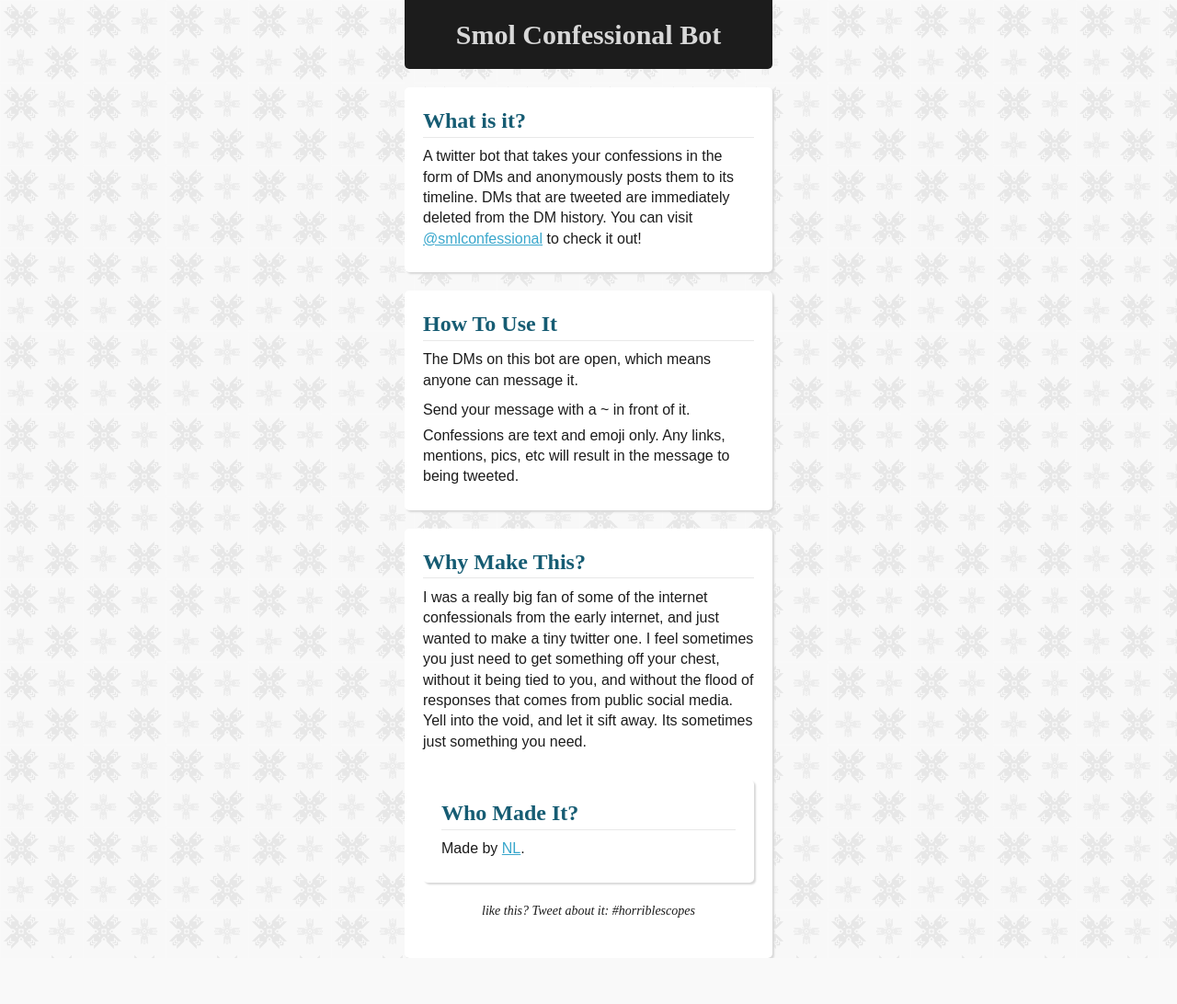
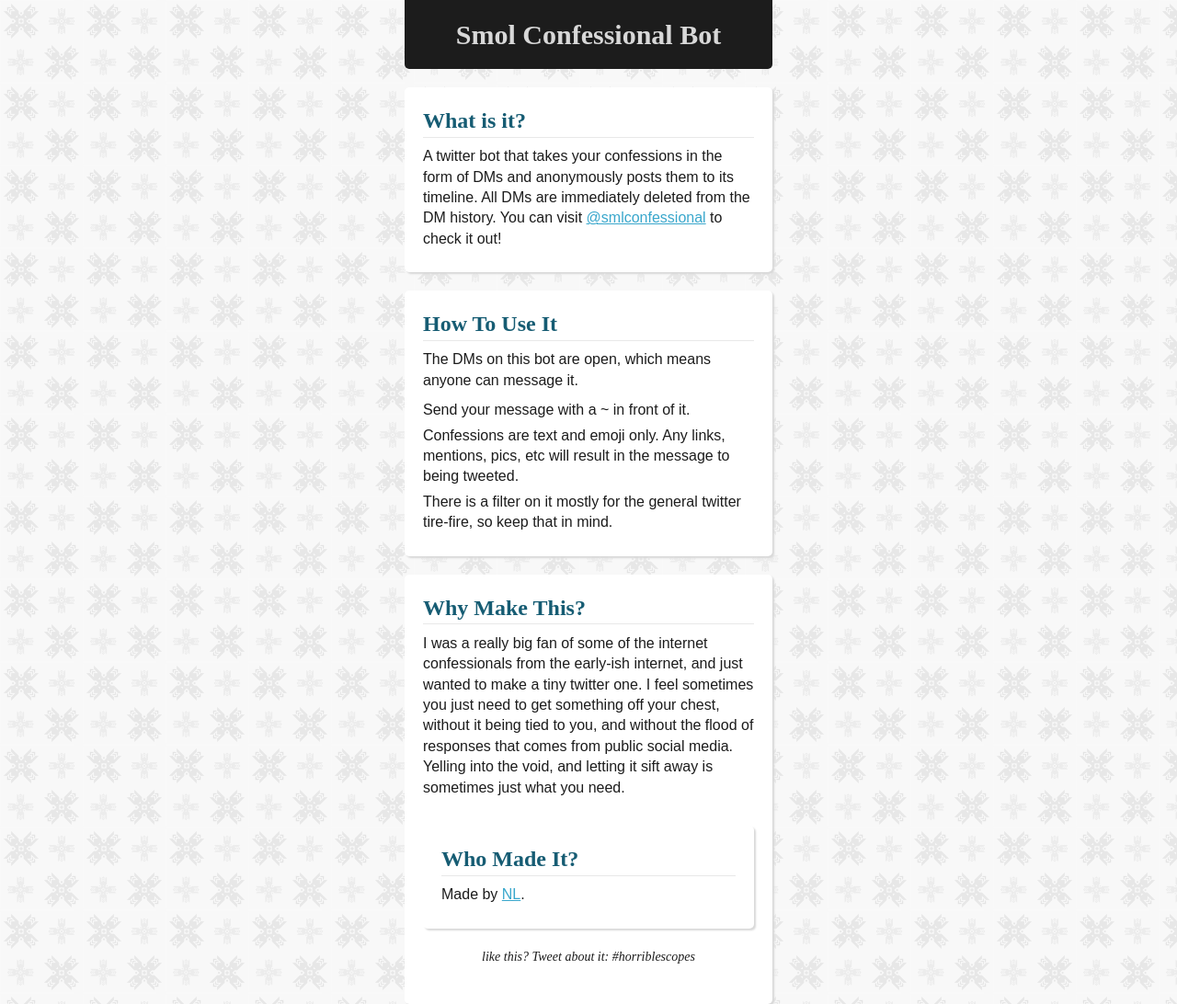
Before and after one commit to sharkwheels/confessionbot, a Flask app: page / in a window 1280 px wide. Shown: the whole page at 92% size. Before the commit the page ends 1042 px from the top, so only its background shows below. Run offline with Flask 2, Linux system fonts and the light colour scheme; some web fonts are replaced.

Commit message:
text update

```diff
--- a/templates/main.html
+++ b/templates/main.html
@@ -3,7 +3,7 @@
 {% block content %}
  <article>
  	<h2>What is it?</h2>
- 	<p>A twitter bot that takes your confessions in the form of DMs and anonymously posts them to its timeline. DMs that are tweeted are immediately deleted from the DM history. You can visit <a href="http://twitter.com/smlconfessional" target="_blank">@smlconfessional</a> to check it out!</p>
+ 	<p>A twitter bot that takes your confessions in the form of DMs and anonymously posts them to its timeline. All DMs are immediately deleted from the DM history. You can visit <a href="http://twitter.com/smlconfessional" target="_blank">@smlconfessional</a> to check it out!</p>
   </article>
 
    <article>
@@ -11,11 +11,12 @@
   	<p>The DMs on this bot are open, which means anyone can message it. <p>
   	<p>Send your message with a ~ in front of it.</p>
   	<p>Confessions are text and emoji only. Any links, mentions, pics, etc will result in the message to being tweeted.</p>
+    <p>There is a filter on it mostly for the general twitter tire-fire, so keep that in mind.</p>
   </article>
 
   <article>
   	<h2>Why Make This?</h2>
-  	<p>I was a really big fan of some of the internet confessionals from the early internet, and just wanted to make a tiny twitter one. I feel sometimes you just need to get something off your chest, without it being tied to you, and without the flood of responses that comes from public social media. Yell into the void, and let it sift away. Its sometimes just something you need.<p>
+  	<p>I was a really big fan of some of the internet confessionals from the early-ish internet, and just wanted to make a tiny twitter one. I feel sometimes you just need to get something off your chest, without it being tied to you, and without the flood of responses that comes from public social media. Yelling into the void, and letting it sift away is sometimes just what you need.<p>
 
   <article>
   	<h2>Who Made It?</h2>
```
